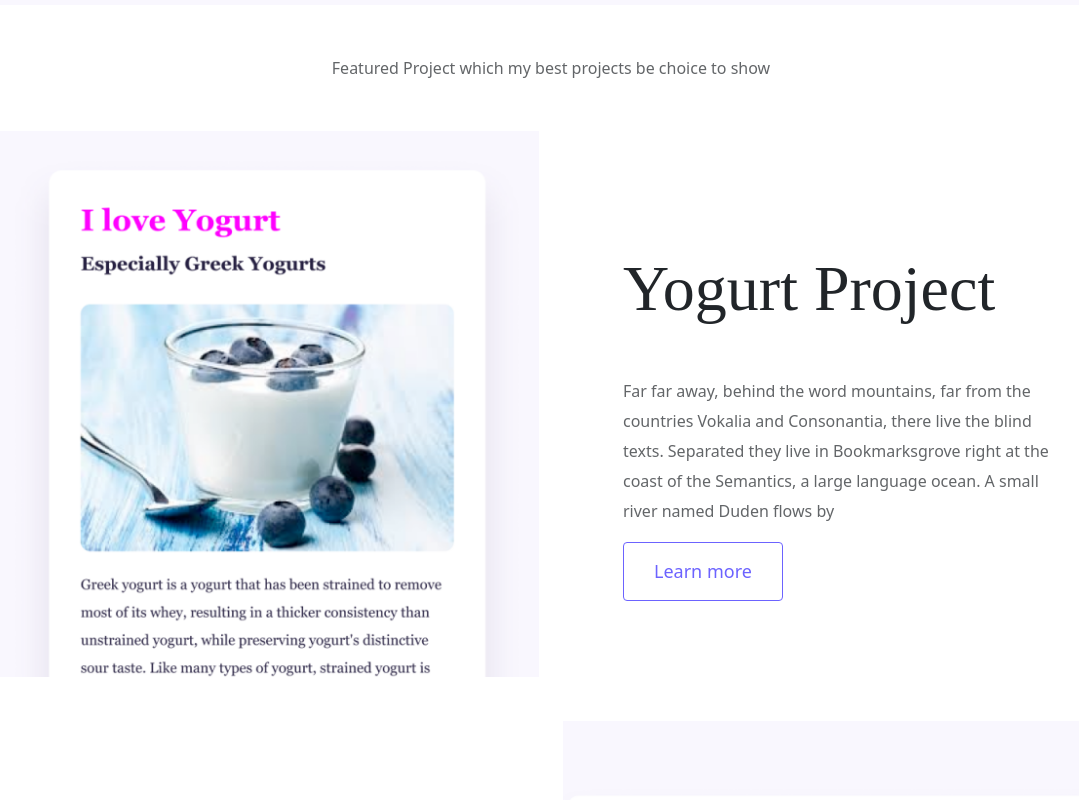
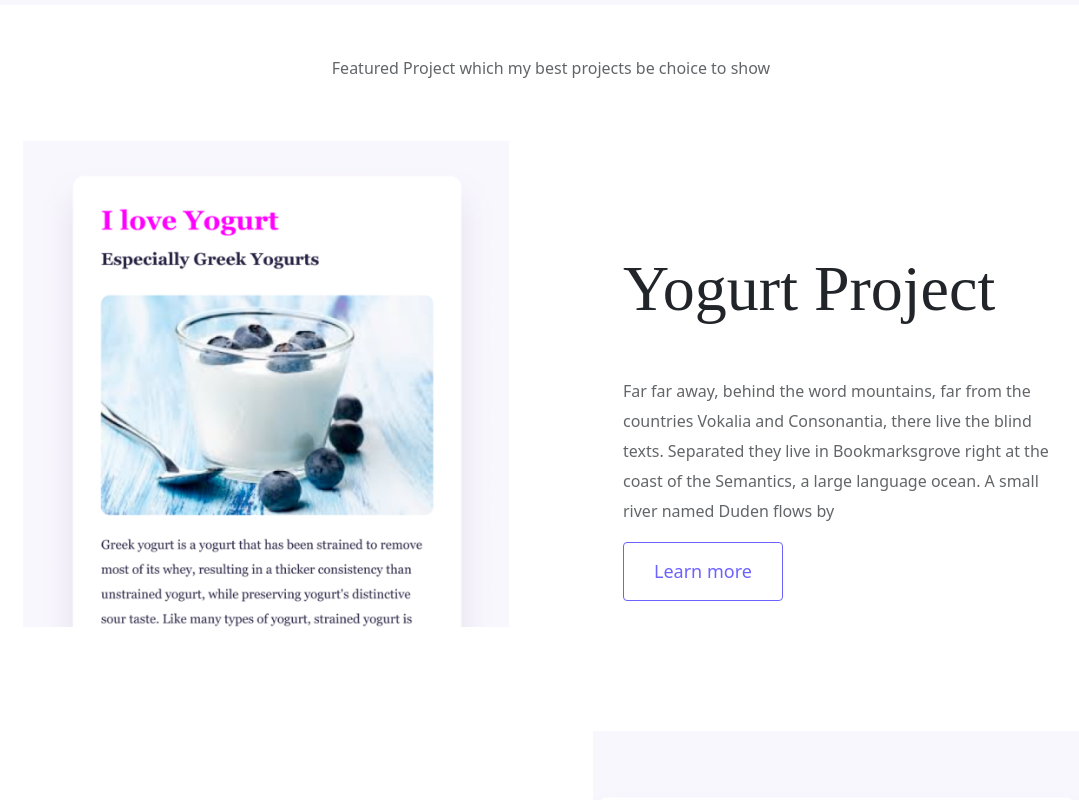
Before and after one commit to Goli75/portolio, a plain HTML site: page index.html in a window 1280 px wide. Shown: the part 640-1440 px from the top of the page, without its empty margins (89-1168 px from the left). Drawn offline with nearby package versions, Linux system fonts and the light colour scheme; a web font is replaced by a local one.

Commit message:
Update style.css

```diff
--- a/styles/style.css
+++ b/styles/style.css
@@ -41,7 +41,9 @@ p {
     line-height: 30px;
     opacity: 70%;
 }
-
+img {
+    padding: 10px 30px;
+}
 
 .btn-branding {
     background: var(--branding-clor);
```
